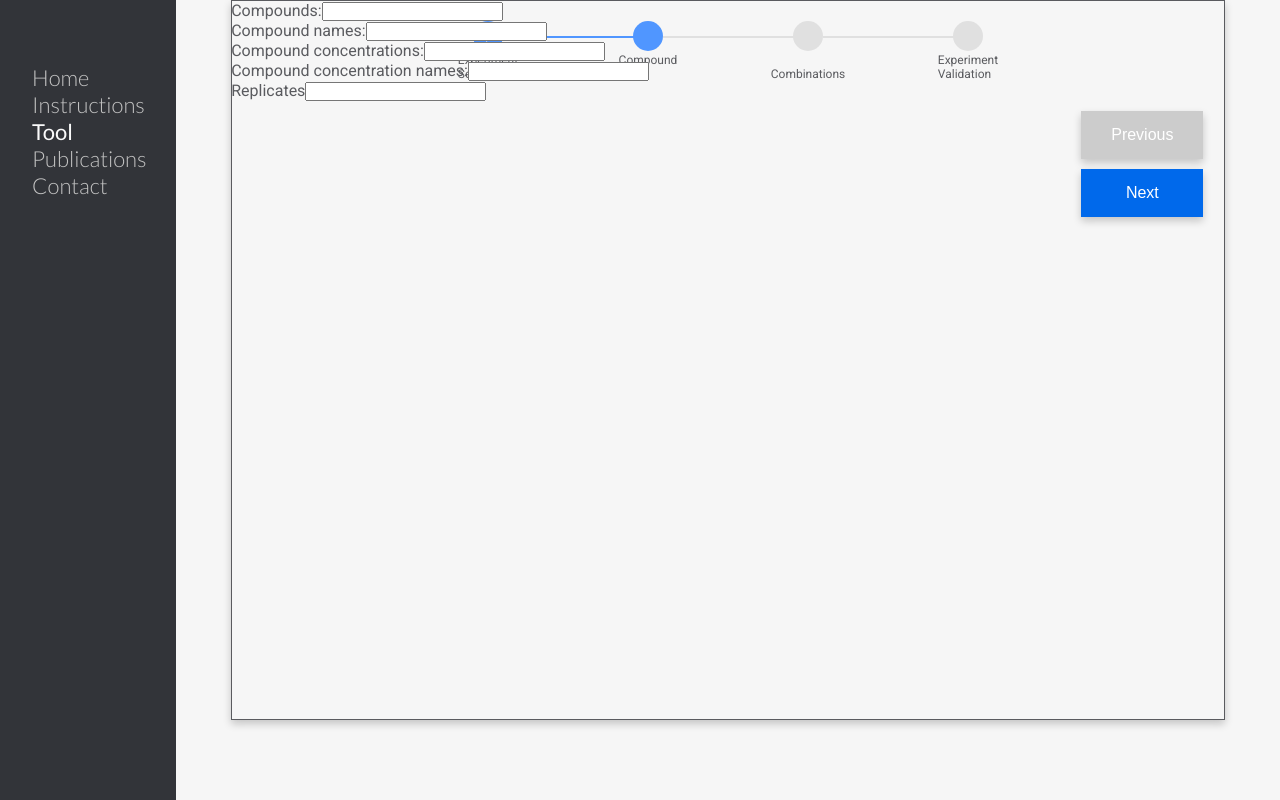
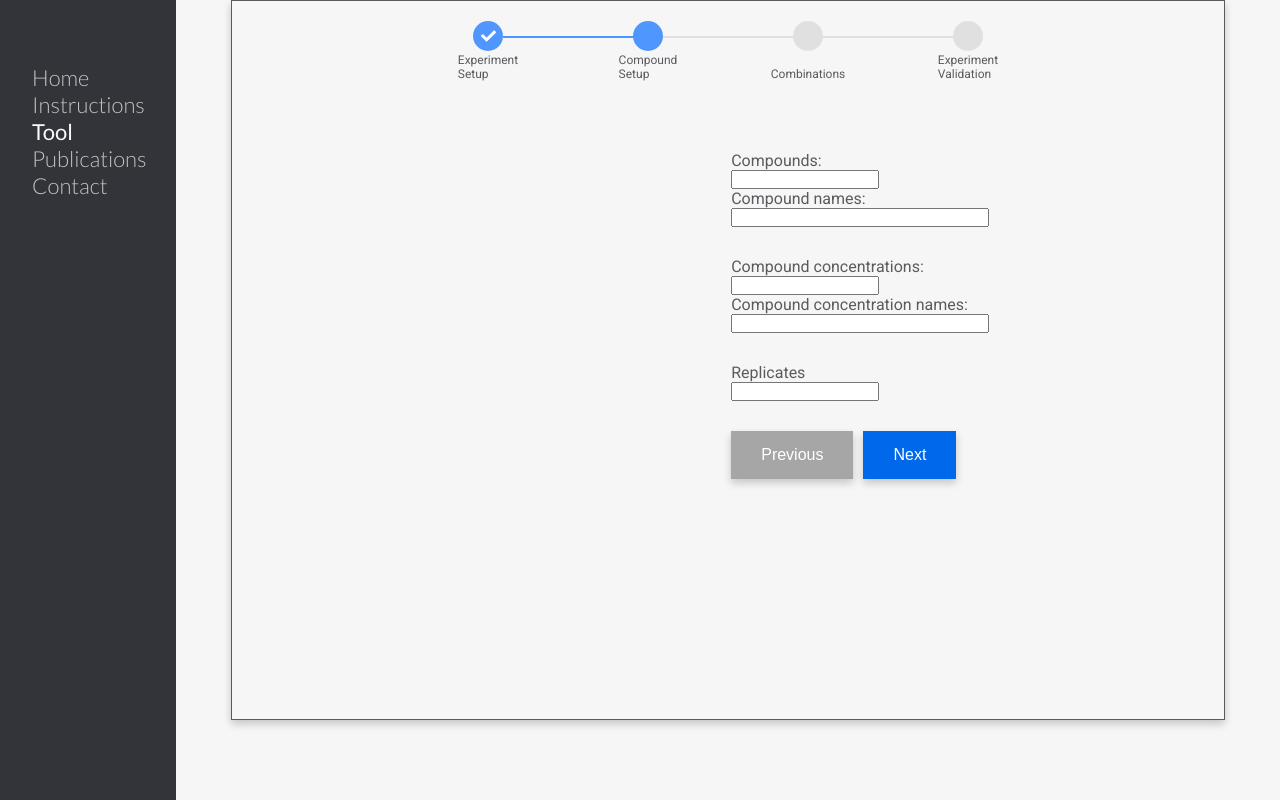
Before and after one commit to pharmbio/plaid-gui, a React (Create React App) app in the folder client/: page /tool in a window 1280 px wide. Both pictures are taken after a click on the button "Next". Built offline with nearby package versions, Linux system fonts and the light colour scheme; the HTML template or start-up script is replaced by a standard one.

Commit message:
pushing to fix CORS bug

```diff
--- a/client/src/components/PlaidForm/CombinationForm.jsx
+++ b/client/src/components/PlaidForm/CombinationForm.jsx
@@ -1,26 +1,60 @@
 import React from 'react'
+import styled from "styled-components";
+const StyledCombinationsContainer = styled.div`
+    display: flex;
+    flex-direction: column;
+    margin-top: 100px;
+`;
+
+const StyledCombinationsLabel = styled.label`
+    margin-left:500px;
+    margin-top: 50px;
+`;
+const StyledCombinations = styled.input`
+    margin-left:500px;
+    width: 20%;
+`;
+const StyledCombinationsNames = styled.input`
+    margin-left:500px;
+    width: 35%;
+`;
+
+const StyledCombinationsNamesLabel = styled.label`
+    margin-left:500px;
+`;
+const StyledCombinationsConc = styled.input`
+    margin-left:500px;
+    width: 20%;
+`;
+const StyledCombinationsConcLabel = styled.label`
+    margin-left:500px;
+    margin-top: 30px;
+`;
+const StyledCombinationsConcName = styled.input`
+    margin-left:500px;
+    width: 35%;
+`;
+const StyledCombinationsConcNameLabel = styled.label`
+    margin-left:500px;
+`;
 const CombinationForm = ({ handleInputChange, handleArrayChange }) => {
     return (<>
-        <label>
-            Combinations:
-                  <input type="number" name='combinations' onChange={handleInputChange} />
-        </label>
-        <label>
-            Combination names:
-                  <input type="text" name='combination_names' onChange={handleArrayChange} />
-        </label>
-        <label>
-            Combination concentrations:
-                  <input
+        <StyledCombinationsContainer>
+            <StyledCombinationsLabel>Combinations:</StyledCombinationsLabel>
+            <StyledCombinations type="number" name='combinations' onChange={handleInputChange} />
+            <StyledCombinationsNamesLabel>Combination names:</StyledCombinationsNamesLabel>
+
+            <StyledCombinationsNames type="text" name='combination_names' onChange={handleArrayChange} />
+            <StyledCombinationsConcLabel>Combination concentrations: </StyledCombinationsConcLabel>
+            <StyledCombinationsConc
                 type="number" name='combination_concentrations' onChange={handleInputChange}
             />
-        </label>
-        <label>
-            Combination concentration names:
-                  <input
-                type="text" name='combination_concentration_names'  onChange={handleArrayChange}
+            <StyledCombinationsConcNameLabel>Combination concentration names:</StyledCombinationsConcNameLabel>
+            <StyledCombinationsConcName
+                type="text" name='combination_concentration_names' onChange={handleArrayChange}
             />
-        </label>
+
+        </StyledCombinationsContainer>
     </>
     )
 }
--- a/client/src/components/PlaidForm/CompoundForm.jsx
+++ b/client/src/components/PlaidForm/CompoundForm.jsx
@@ -1,33 +1,75 @@
 import React from 'react'
+import styled from "styled-components";
+
+const StyledCompoundsContainer = styled.div`
+    display: flex;
+    flex-direction: column;
+    margin-top: 100px;
+`;
+
+const StyledCompoundsLabel = styled.label`
+    margin-left:500px;
+    margin-top: 50px;
+`;
+const StyledCompounds = styled.input`
+    margin-left:500px;
+    width: 20%;
+`;
+const StyledCompoundsNames = styled.input`
+    margin-left:500px;
+    width: 35%;
+`;
+
+const StyledCompoundsNamesLabel = styled.label`
+    margin-left:500px;
+`;
+const StyledCompoundsConc = styled.input`
+    margin-left:500px;
+    width: 20%;
+`;
+const StyledCompoundsConcLabel = styled.label`
+    margin-left:500px;
+    margin-top: 30px;
+`;
+const StyledCompoundsConcName = styled.input`
+    margin-left:500px;
+    width: 35%;
+`;
+const StyledCompoundsConcNameLabel = styled.label`
+    margin-left:500px;
+`;
+const StyledCompoundsReplLabel = styled.label`
+    margin-top: 30px;
+    margin-left:500px;
+`;
+const StyledCompoundsRepl = styled.input`
+    margin-left:500px;
+    width: 20%;
+`;
+
+
 const CompoundForm = ({ handleInputChange, handleArrayChange }) => {
     return (<>
-        <label>
-            Compounds:
-                  <input type="number" name='compounds' onChange={handleInputChange} />
-        </label>
-        <label>
-            Compound names:
-                  <input type="text" name='compound_names' onChange={handleArrayChange} />
-        </label>
-        <label>
-            Compound concentrations:
-                  <input
+        <StyledCompoundsContainer>
+            <StyledCompoundsLabel>Compounds: </StyledCompoundsLabel>
+            <StyledCompounds type="number" name='compounds' onChange={handleInputChange} />
+            <StyledCompoundsNamesLabel>Compound names: </StyledCompoundsNamesLabel>
+            <StyledCompoundsNames type="text" name='compound_names' onChange={handleArrayChange} />
+            <StyledCompoundsConcLabel>Compound concentrations: </StyledCompoundsConcLabel>
+            <StyledCompoundsConc
                 type="number" name='compound_concentrations' onChange={handleInputChange}
             />
-        </label>
-        <label>
-            Compound concentration names:
-                  <input
+            <StyledCompoundsConcNameLabel>Compound concentration names:</StyledCompoundsConcNameLabel>
+            <StyledCompoundsConcName
                 type="text" name='compound_concentration_names' onChange={handleArrayChange}
             />
-        </label>
-        <label>
-            Replicates
-                  <input
+            <StyledCompoundsReplLabel>Replicates  </StyledCompoundsReplLabel>
+            <StyledCompoundsRepl
                 type="number" name='replicates' onChange={handleInputChange}
             />
-        </label>
+        </StyledCompoundsContainer>
     </>
+
     )
 }
 
--- a/client/src/components/PlaidForm/ExperimentForm.jsx
+++ b/client/src/components/PlaidForm/ExperimentForm.jsx
@@ -21,7 +21,6 @@ const StyledInput = styled.input`
   width: 30%;
   height: 5%;
   margin-left: 500px;
-  -moz-appearance: textfield;
 `;
 
 const StyledCheckboxLabel = styled.label`
@@ -32,11 +31,11 @@ const StyledCheckboxLabel = styled.label`
 `;
 const StyledCheckbox = styled.input`
   margin-left: 500px;
-  width: 15%;
+  width: 20%;
 `;
 const StyledHorizontal = styled.input`
 margin-left: 500px;
-  width: 15%;
+  width: 20%;
 `;
 
 const StyledHorizontalLabel = styled.label`
--- a/client/src/components/PlaidForm/PlaidForm.jsx
+++ b/client/src/components/PlaidForm/PlaidForm.jsx
@@ -39,11 +39,10 @@ font-size: 16px;
 padding: 15px 30px;
 text-decoration: none;
 box-shadow: 0 4px 8px 0 rgba(0, 0, 0, 0.2);
-margin-top: 10px;
-margin-left: 850px;
+margin-left: 10px;
 `;
 const StyledPrevButton = styled.button`
-background: #CCCCCC;
+background: #a6a6a6;
 color: #fff;
 border: none;
 border-radius: 0px;
@@ -52,11 +51,15 @@ padding: 15px 30px;
 text-decoration: none;
 box-shadow: 0 4px 8px 0 rgba(0, 0, 0, 0.2);
 margin-top: 10px;
-margin-left: 850px;
+`;
+const StyledButtonContainer = styled.span`
+  display: inline;
+  margin-top:20px;
+  margin-left: 500px;
 `;
 
 const axios = require("axios");
-async function postForm(formData, setLoading, setData, event) {
+async function postForm(formData, setLoading, setData) {
   console.log("Data sent");
   let axiosConfig = {
     headers: {
@@ -171,7 +174,6 @@ const PlaidForm = (props) => {
         value = JSON.parse(target.value)
         setFormState({
           ...formState, ['num_rows']: value.num_rows, ['num_cols']: value.num_cols
-
         })
         return;
       }
@@ -194,11 +196,13 @@ const PlaidForm = (props) => {
       ) : (
           <Stepper
             initialValues={formState}
+            setLoading={setLoading}
+            postForm={postForm}
           >
-              <Step label='Experiment Setup'>
-                <ExperimentForm handleInputChange={handleInputChange} />
-                <ConstraintForm handleInputChange={handleInputChange} />
-              </Step>
+            <Step label='Experiment Setup'>
+              <ExperimentForm handleInputChange={handleInputChange} />
+              <ConstraintForm handleInputChange={handleInputChange} />
+            </Step>
             <Step label='Compound Setup'>
               <CompoundForm
                 handleInputChange={handleInputChange}
@@ -219,11 +223,11 @@ const PlaidForm = (props) => {
               <button
                 type="button"
                 onClick={() => {
+                  console.log(loading)
                   postForm(formState, setLoading);
                 }}
               ></button>
             </Step>
-
           </Stepper>
         )}
     </>
@@ -247,24 +251,25 @@ export const Stepper = ({ children, ...props }) => {
 
   return (
     <Formik {...props} onSubmit={async (values, helpers, event) => {
-      //on the last step
       if (isLast()) {
-        await props.onSubmit(values, helpers)
+        //postForm(props.formState, props.setLoading);
+        console.log('hi')
       }
       else {
         setStep(step + 1);
       }
     }}>
-
       <StyledForm>
         <HorizontalStepper currentStep={step} steps={childrenArray}></HorizontalStepper>
         <StyledInputContainer>
           {currentChild}
-          {step > 0 ? <StyledPrevButton type='button' onClick={() => setStep(step - 1)}>Previous</StyledPrevButton> : null}
-          <StyledNextButton type='submit'>{isLast() ? 'Submit' : 'Next'}</StyledNextButton>
+          <StyledButtonContainer>
+            {step > 0 ? <StyledPrevButton type='button' onClick={() => setStep(step - 1)}>Previous</StyledPrevButton> : null}
+            <StyledNextButton type='button' onClick={isLast() ? () => props.postForm(props.formState,props.setLoading) : () => setStep(step + 1)}>{isLast() ? 'Submit' : 'Next'}</StyledNextButton>
+          </StyledButtonContainer>
         </StyledInputContainer>
       </StyledForm>
-    </Formik>)
+    </Formik >)
 }
 
 
```
Also changed, not shown: client/src/components/PlaidForm/ControlForm.jsx (+78 -28 lines).
